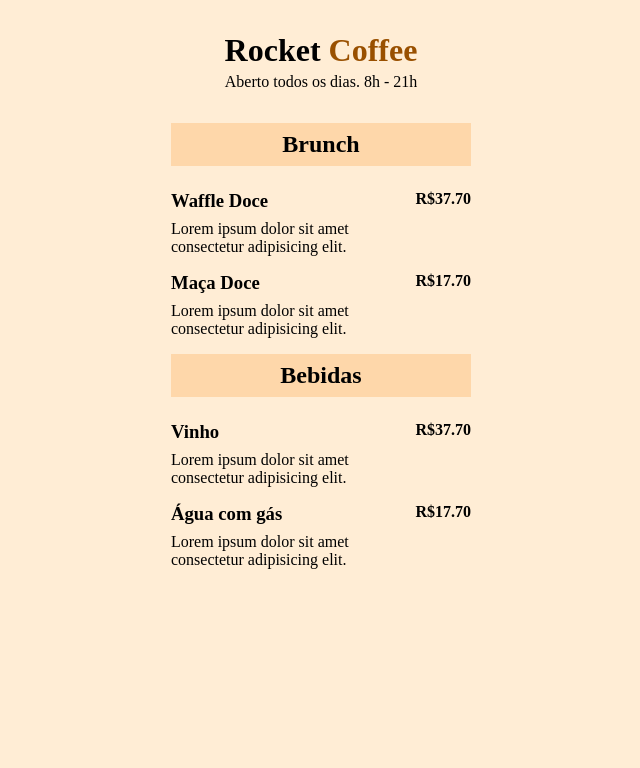
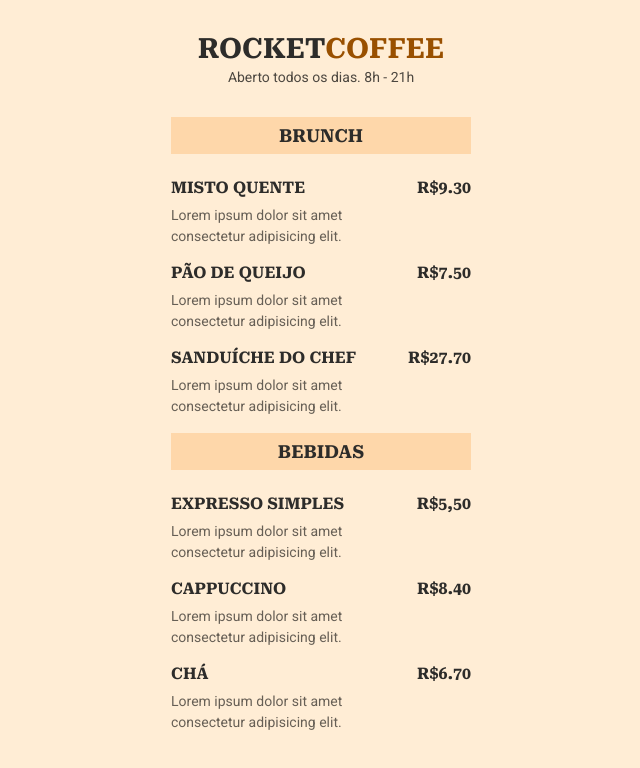
Before and after one commit to JoaquimSP/maratona-explorer-3.0, a plain HTML site: page index.html in a window 1280 px wide. Shown: the whole page, without its empty margins (319-959 px from the left). Drawn offline with Linux system fonts and the light colour scheme.

Commit message:
new update

```diff
--- a/index.html
+++ b/index.html
@@ -9,7 +9,7 @@
 </head>
   <body>
     <header>
-      <h1>Rocket <span>Coffee</span></h1>
+      <h1>Rocket<span>Coffee</span></h1>
         <p>Aberto todos os dias. 8h - 21h</p>
     </header>
       <section>
@@ -17,34 +17,48 @@
         <ul>
           <li>
             <div class="details">
-              <h3>Waffle Doce</h3>
+              <h3>Misto Quente</h3>
                <p class="description">Lorem ipsum dolor sit amet consectetur adipisicing elit.</p>
             </div>
-            <strong class="price">R$37.70</strong>
+            <strong class="price">R$9.30</strong>
           </li>
           <li>
             <div class="details">
-              <h3>Maça Doce</h3>
+              <h3>Pão de Queijo</h3>
                 <p class="description">Lorem ipsum dolor sit amet consectetur adipisicing elit.</p>
             </div>
-            <strong class="price">R$17.70</strong>
+            <strong class="price">R$7.50</strong>
+          </li>
+          <li>
+            <div class="details">
+              <h3>Sanduíche do Chef</h3>
+                <p class="description">Lorem ipsum dolor sit amet consectetur adipisicing elit.</p>
+            </div>
+            <strong class="price">R$27.70</strong>
           </li>
         </ul>
         <h2>Bebidas</h2>
         <ul>
           <li>
             <div class="details">
-              <h3>Vinho</h3>
+              <h3>Expresso Simples</h3>
                <p class="description">Lorem ipsum dolor sit amet consectetur adipisicing elit.</p>
             </div>
-            <strong class="price">R$37.70</strong>
+            <strong class="price">R$5,50</strong>
           </li>
           <li>
             <div class="details">
-              <h3>Água com gás</h3>
+              <h3>Cappuccino</h3>
                 <p class="description">Lorem ipsum dolor sit amet consectetur adipisicing elit.</p>
             </div>
-            <strong class="price">R$17.70</strong>
+            <strong class="price">R$8.40</strong>
+          </li>
+          <li>
+            <div class="details">
+              <h3>Chá</h3>
+                <p class="description">Lorem ipsum dolor sit amet consectetur adipisicing elit.</p>
+            </div>
+            <strong class="price">R$6.70</strong>
           </li>
         </ul>
       </section>
--- a/style.css
+++ b/style.css
@@ -1,4 +1,6 @@
 @charset "UTF-8";
+
+@import url('https://fonts.googleapis.com/css2?family=Roboto&family=Roboto+Serif:opsz,wght@8..144,700&display=swap');
 
 * {
     margin: 0;
@@ -7,6 +9,7 @@
 
 body {
     background-color: #FFEDD5;
+    font-family: 'Roboto', sans-serif;
 }
 
 header {
@@ -18,10 +21,23 @@ header {
 
 header > h1 {
     margin-bottom: 4px;
+    font-size: 28px;
+}
+
+header > p {
+    font-size: 14px;
+    line-height: 16px;
+    color: rgba(0, 0, 0, 0.7);
 }
 
 header > h1 > span {
     color: #995000;
+}
+
+h1, h2, h3, .price {
+    font-family: 'Roboto Serif', serif;
+    text-transform: uppercase;
+    color: #2d2c2a;
 }
 
 section {
@@ -35,6 +51,7 @@ section > h2 {
     padding: 8px 16px;
     text-align: center;
     margin-bottom: 24px;
+    font-size: 18px;
 }
 
 ul > li {
@@ -49,4 +66,11 @@ li.details {
 
 .details h3 {
     margin-bottom: 8px;
+    font-size: 16px;
 }
+
+.details p {
+    color: rgba(0, 0, 0, 0.6);
+    font-size: 14px;
+    line-height: 21px;
+}
```
